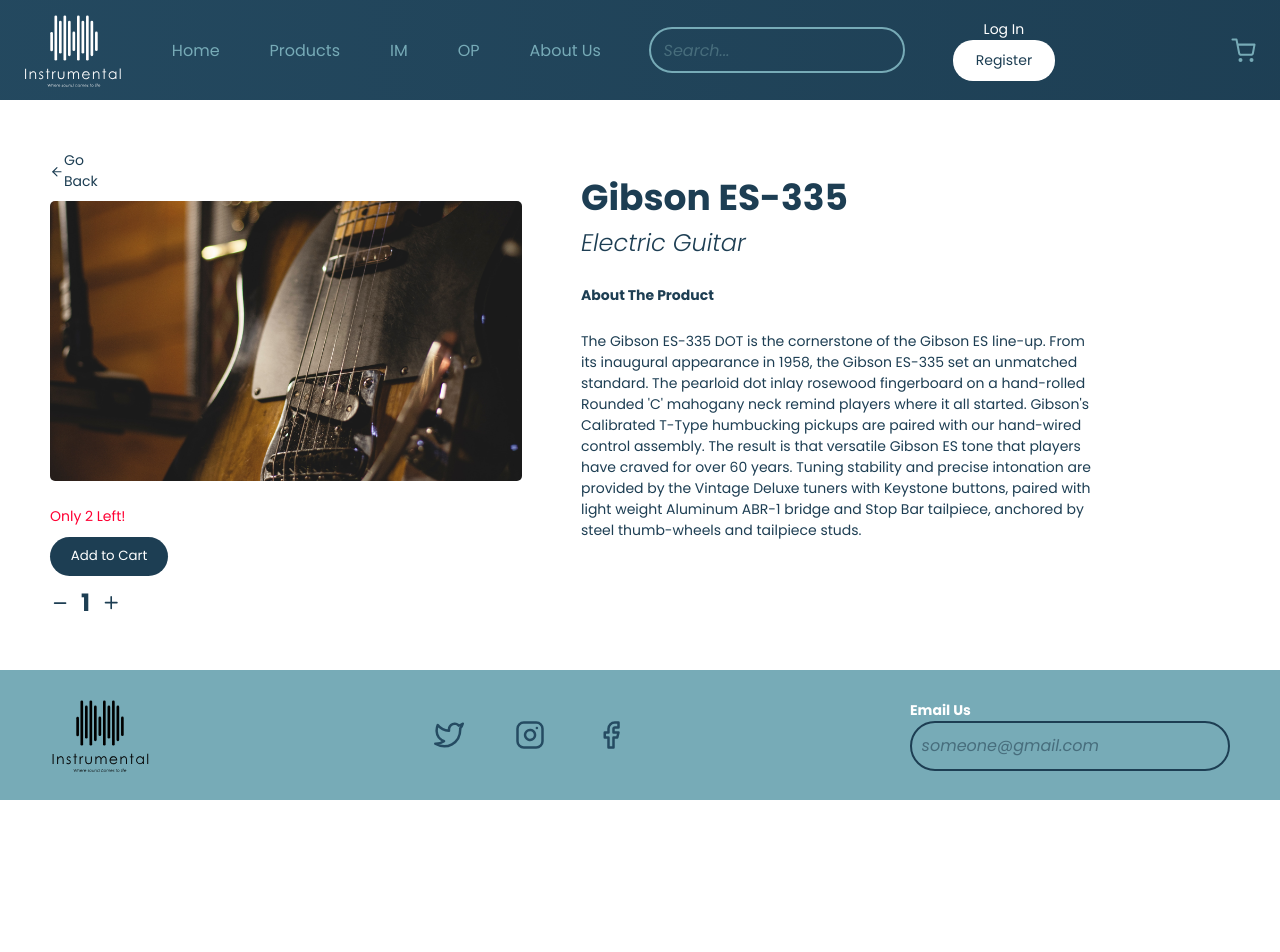
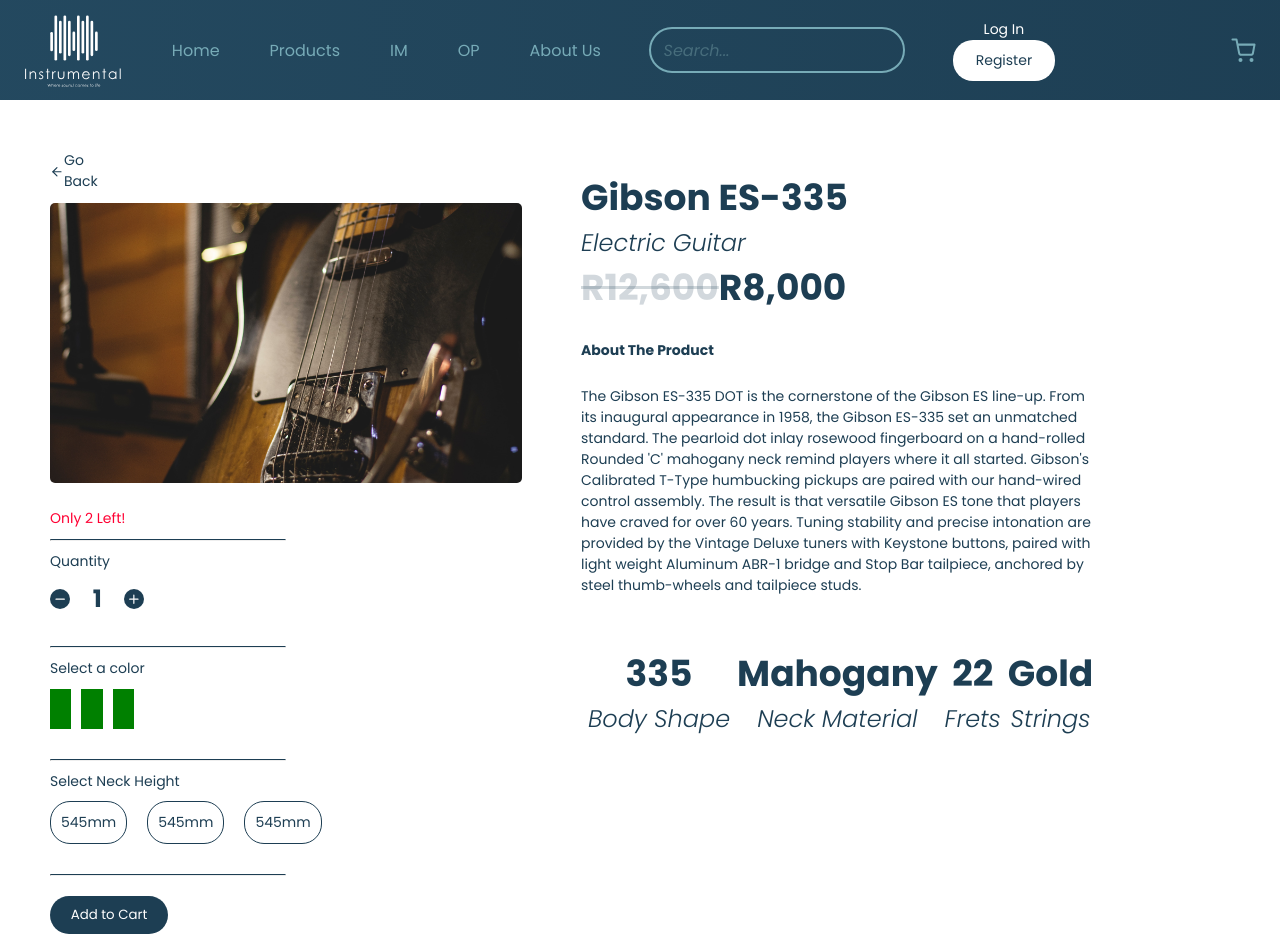
Before and after one commit to WiaanDuvenhage-200307/Instrumental, a React (Create React App) app in the folder client/: page /individual-product in a window 1280 px wide. Shown: the top 952 px of the page. Before the commit the page ends 800 px from the top, so only its background shows below. Built offline with nearby package versions, Linux system fonts and the light colour scheme.

Commit message:
Completed Ind. Product Component

```diff
--- /dev/null
+++ b/client/src/Components/SubComponents/ColorPicker/ColorPicker.jsx
@@ -0,0 +1,17 @@
+import React, {useState} from 'react';
+import style from './ColorPicker.module.scss';
+
+export default function ColorPicker() {
+
+    const [isActive, setIsActive] = useState(false);
+
+    const chooseOption = (e) => {
+        setIsActive(current => !current);
+    }
+
+  return (
+    <div className={isActive ? style.selected : style.container} onClick={chooseOption}>
+
+    </div>
+  )
+}
--- /dev/null
+++ b/client/src/Components/SubComponents/ColorPicker/ColorPicker.module.scss
@@ -0,0 +1,16 @@
+@import '../../../Assets/base.scss';
+
+.container{
+    width: 40px;
+    height: 40px;
+    margin-right: 10px;
+    background-color: green;
+}
+
+.selected{
+    border: 3px solid $blue;
+    width: 40px;
+    height: 40px;
+    margin-right: 10px;
+    background-color: green;
+}
--- /dev/null
+++ b/client/src/Components/UI/Pill/Pill.jsx
@@ -0,0 +1,19 @@
+import React, {useState} from 'react';
+import style from './Pill.module.scss';
+
+export default function Pill(props) {
+
+    // TODO: Fix class selection to remove class if new pill is selected
+
+    const [isActive, setIsActive] = useState(false);
+
+    const chooseOption = (e) => {
+        setIsActive(current => !current);
+    }
+
+  return (
+    <div className={isActive ? style.selected : style.container} onClick={chooseOption}>
+        <p className={style.pBlue}>{props.text}</p>
+    </div>
+  )
+}
--- /dev/null
+++ b/client/src/Components/UI/Pill/Pill.module.scss
@@ -0,0 +1,41 @@
+@import '../../../Assets/base.scss';
+
+.container{
+    width: 100%;
+    background-color: transparent;
+    border: 1px solid $blue;
+    border-radius: 20px;
+    color: $blue;
+    padding: 10px;
+    transition: 0.2s ease-in-out;
+    margin-right: 20px;
+    text-align: center;
+
+    .pBlue{
+        color: $blue;
+    }
+
+    &:hover{
+        cursor: pointer;
+    }
+}
+
+.selected{
+    width: 100%;
+    background-color: $blue;
+    border: 1px solid $blue;
+    border-radius: 20px;
+    color: $white;
+    padding: 10px;
+    transition: 0.2s ease-in-out;
+    margin-right: 20px;
+    text-align: center;
+
+    .pBlue{
+        color: $white;
+    }
+
+    &:hover{
+        cursor: pointer;
+    }
+}
--- a/client/src/Pages/IndividualProduct.jsx
+++ b/client/src/Pages/IndividualProduct.jsx
@@ -8,12 +8,18 @@ import { useNavigate } from 'react-router-dom';
 import Button from '../Components/UI/Button/Button';
 import minus from '../Assets/icons/minus.svg';
 import plus from '../Assets/icons/plus.svg';
+import ColorPicker from '../Components/SubComponents/ColorPicker/ColorPicker';
+import Pill from '../Components/UI/Pill/Pill';
 
 export default function IndividualProduct() {
 
     const navigate = useNavigate();
 
     const [qty, setQty] = useState(1);
+
+    const addToCart = () => {
+        alert("Gibson ES-335 has been added to cart!");
+    }
 
   return (
     <div className={style.container}>
@@ -35,17 +41,38 @@ export default function IndividualProduct() {
                 </div>
                 <br />
                 <p className={style.lowStock}>Only 2 Left!</p>
-                <Button text="Add to Cart" type="addToCart"/>
+                <hr />
+                <p className={style.pBlue}>Quantity</p>
                 <div className={style.flex}>
                     {qty == 1 ? <img className={style.disabled} src={minus} width={20}/> : <img src={minus} width={20} onClick={() => setQty(qty - 1)}/>}
                     <h4 className={style.qty}>{qty}</h4>
                     <img src={plus} width={20} onClick={() => setQty(qty + 1)}/>
                 </div>
+                <hr />
+                <p className={style.pBlue}>Select a color</p>
+                <div className={style.flex}>
+                    <ColorPicker/>
+                    <ColorPicker/>
+                    <ColorPicker/>
+                </div>
+                <hr />
+                <p className={style.pBlue}>Select Neck Height</p>
+                <div className={style.flexPill}>
+                    <Pill text="545mm"/>
+                    <Pill text="545mm"/>
+                    <Pill text="545mm"/>
+                </div>
+                <hr />
+                <Button text="Add to Cart" type="addToCart" onClick={addToCart}/>
             </div>
 
             <div className={style.right}>
                 <h3>Gibson ES-335</h3>
                 <h4>Electric Guitar</h4>
+                <div className={style.flex}>
+                    <h3 className={style.oldPrice}>R12,600</h3>
+                    <h3 className={style.totalPrice}>R8,000</h3>
+                </div>
                 <br />
                 <p className={style.aboutProductHeading}>About The Product</p>
                 <br />
@@ -54,6 +81,27 @@ export default function IndividualProduct() {
                 The pearloid dot inlay rosewood fingerboard on a hand-rolled Rounded 'C' mahogany neck remind players where it all started. Gibson's Calibrated T-Type humbucking pickups are paired with our hand-wired control assembly.
                 The result is that versatile Gibson ES tone that players have craved for over 60 years. Tuning stability and precise intonation are provided by the Vintage Deluxe tuners with Keystone buttons,
                  paired with light weight Aluminum ABR-1 bridge and Stop Bar tailpiece, anchored by steel thumb-wheels and tailpiece studs.</p>
+                 <br />
+                 <br />
+                 <div className={style.flexDesc}>
+                    <div className={style.column}>
+                        <h3>335</h3>
+                        <h4 className={style.pBlue}>Body Shape</h4>
+                    </div>
+                    <div className={style.column}>
+                        <h3>Mahogany</h3>
+                        <h4 className={style.pBlue}>Neck Material</h4>
+                    </div>
+                    <div className={style.column}>
+                        <h3>22</h3>
+                        <h4 className={style.pBlue}>Frets</h4>
+                    </div>
+                    <div className={style.column}>
+                        <h3>Gold</h3>
+                        <h4 className={style.pBlue}>Strings</h4>
+                    </div>
+
+                 </div>
             </div>
 
         </div>
--- a/client/src/Pages/IndividualProduct.module.scss
+++ b/client/src/Pages/IndividualProduct.module.scss
@@ -13,14 +13,18 @@
 
         .left{
             margin-right: 5%;
+
+            .pBlue{
+                color: $blue;
+                margin-bottom: 2%;
+            }
+
             .goBack{
                 width: 15%;
                 display: flex;
                 justify-content: space-between;
                 align-items: center;
-                .pBlue{
-                    color: $blue;
-                }
+
 
                 &:hover{
                     text-decoration: underline;
@@ -51,11 +55,12 @@
 
 
             .flex{
-                width: 15%;
+                width: 20%;
                 display: flex;
                 justify-content: space-between;
                 align-items: center;
                 flex-direction: row;
+                margin-bottom: 20px;
 
                 img:hover{
                     cursor: pointer;
@@ -64,6 +69,20 @@
                 .qty{
                     color: $blue;
                 }
+            }
+
+            .flexPill{
+                display: flex;
+                width: 50%;
+                justify-content: space-evenly;
+                margin-bottom: 20px;
+            }
+
+            hr{
+                width: 50%;
+                border-top: 1px solid $blue;
+                margin-top: 10px;
+                margin-bottom: 10px;
             }
         }
 
@@ -90,6 +109,31 @@
                 font-weight: $font-weight-thin;
                 font-style: italic;
             }
+
+            .flex{
+                width: 36%;
+                display: flex;
+                justify-content: space-between;
+                align-items: center;
+
+                .oldPrice{
+                    text-decoration: line-through;
+                    color: rgba($blue, $alpha: 0.2);
+                }
+
+
+            }
+
+            .flexDesc{
+                display: flex;
+                width: 100%;
+                justify-content: space-evenly;
+                .column{
+                    display: flex;
+                    flex-flow: column;
+                    text-align: center;
+                }
+            }
         }
 
 
```
Also changed, not shown: client/src/Assets/icons/minus.svg, client/src/Assets/icons/plus.svg.
